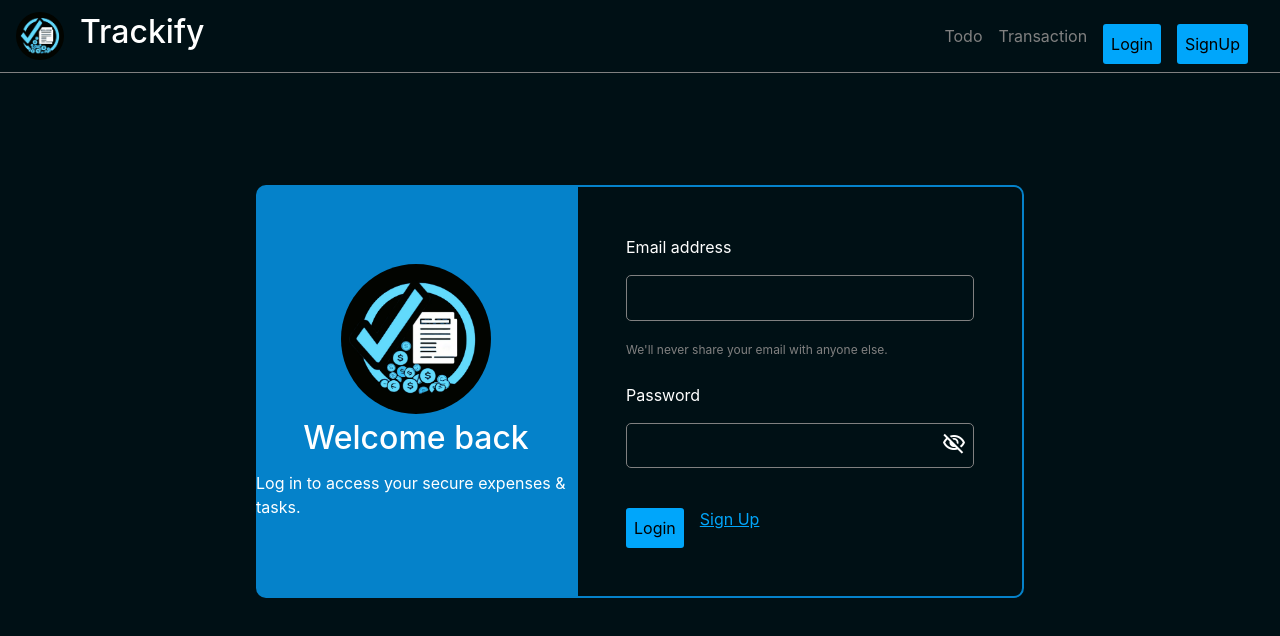
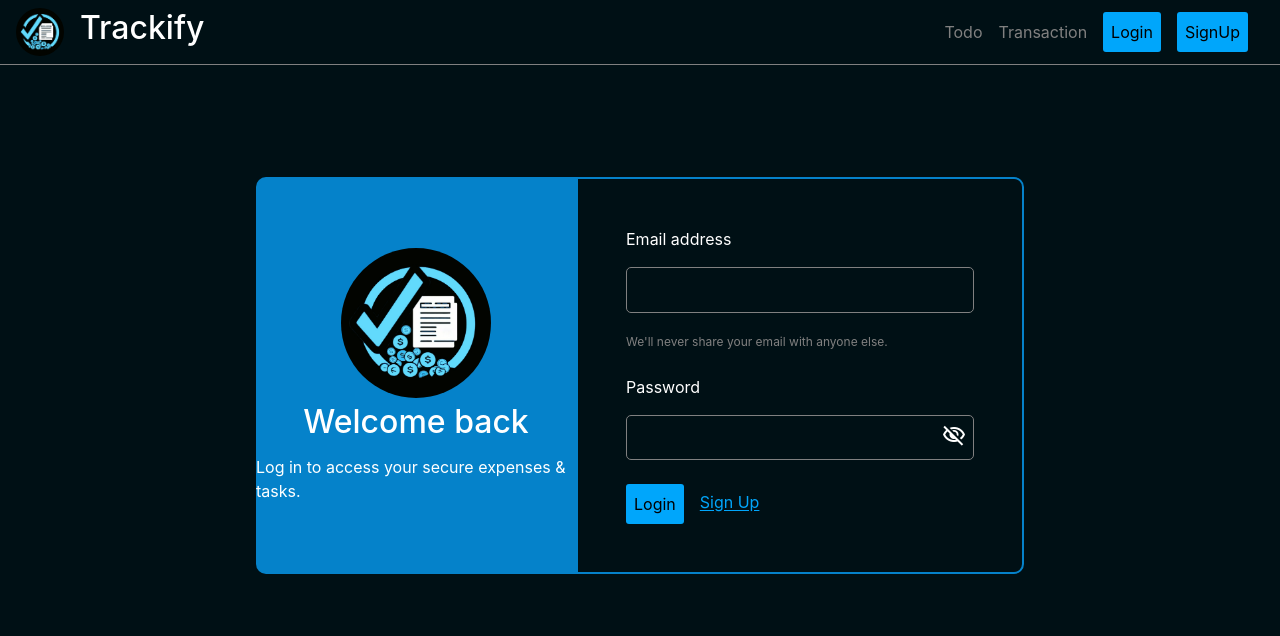
Before and after one commit to Slok9931/Personalised-expense-tracker-and-todo---CSP203, a React (Create React App) app in the folder Frontend/: page /login in a window 1280 px wide. Shown: the top 636 px of the page. Built offline with nearby package versions, Linux system fonts and the light colour scheme.

Commit message:
CSS modified

```diff
--- a/Frontend/src/index.css
+++ b/Frontend/src/index.css
@@ -132,7 +132,6 @@ body{
   cursor: pointer;
 }
 .link{
-  margin-top: 3rem;
   color: #00A6FB;
   text-decoration: underline;
   cursor: pointer;
@@ -162,7 +161,6 @@ body{
   width: 100%;
 }
 .btn{
-  margin-top: 1rem;
   margin-right: 1rem;
   padding: 0.5rem;
   font-size: medium;
```
